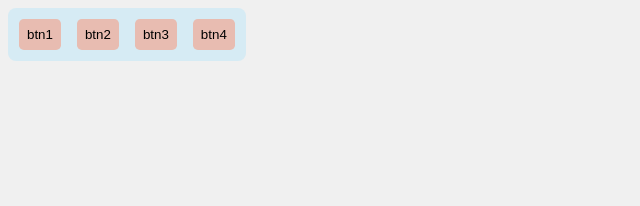
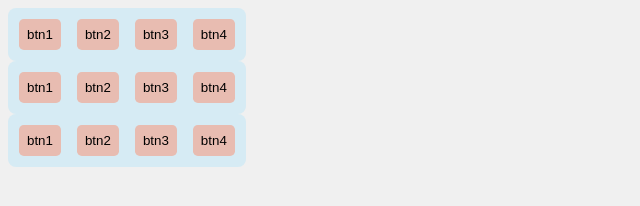
Before and after one commit to HasanSufian/SuperAgent, a plain HTML site: page index.html in a window 1280 px wide. Shown: the whole page, without its empty margins (0-640 px from the left). Drawn offline with Linux system fonts and the light colour scheme.

Commit message:
updating file

```diff
--- a/index.html
+++ b/index.html
@@ -1,12 +1,14 @@
 <!DOCTYPE html>
 <html lang="en">
+
 <head>
     <meta charset="UTF-8">
     <meta http-equiv="X-UA-Compatible" content="IE=edge">
     <meta name="viewport" content="width=device-width, initial-scale=1.0">
     <link rel="stylesheet" href="stylesheet.css">
-    <title>New TTS</title>
+    <title>SuperAgent</title>
 </head>
+
 <body>
     <div class="container">
         <nav>
@@ -18,7 +20,25 @@
 
                 </tbody>
             </table>
+            <table>
+                <tbody>
+                    <tr>
+                        <td><button>btn1</button><button>btn2</button><button>btn3</button><button>btn4</button></td>
+                    </tr>
+
+                </tbody>
+            </table>
+            <table>
+                <tbody>
+                    <tr>
+                        <td><button>btn1</button><button>btn2</button><button>btn3</button><button>btn4</button></td>
+                    </tr>
+
+                </tbody>
+            </table>
+
         </nav>
     </div>
 </body>
+
 </html>
```
Lines whose indentation alone changed are shown as unchanged.
